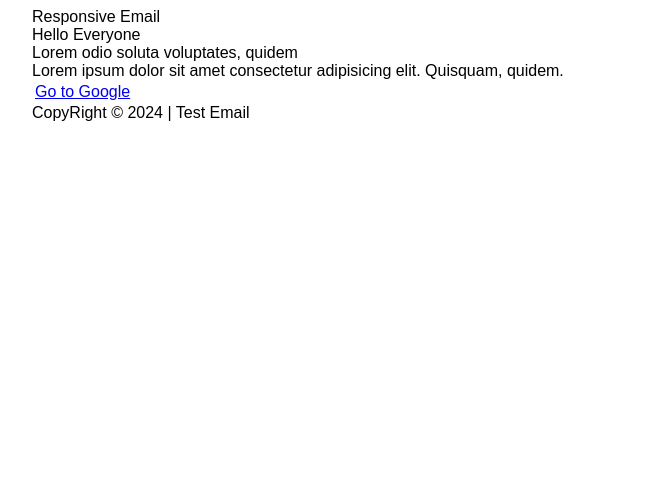
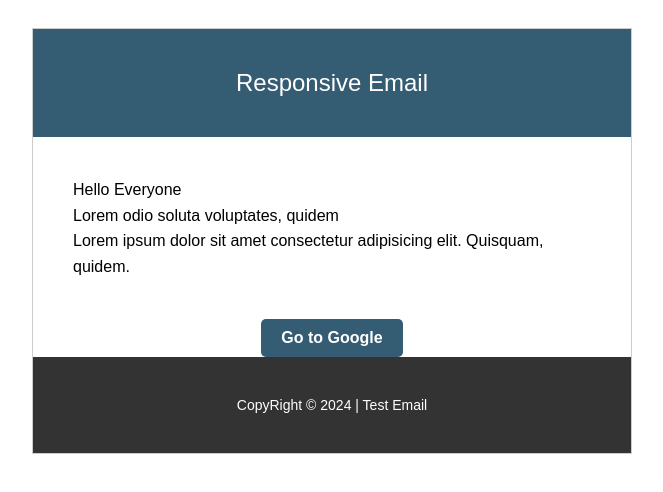
Before and after one commit to Ernestoc14/email-notifications, a plain HTML site: page index.html in a window 1280 px wide. Shown: the whole page, without its empty margins (308-971 px from the left). Drawn offline with Linux system fonts and the light colour scheme.

Commit message:
Feat: Adding Inline Styles

```diff
--- a/index.html
+++ b/index.html
@@ -5,20 +5,38 @@
     <meta name="viewport" content="width=device-width, initial-scale=1.0" />
     <title>Document</title>
   </head>
-  <body style="font-family: 'Poppins', Arial, sans-serif;">
+  <body style="font-family: 'Poppins', Arial, sans-serif">
     <table width="100%" cellpadding="0" cellspacing="0" border="0">
       <tr>
-        <td align="center">
-          <table width="600" cellpadding="0" cellspacing="0" border="0">
+        <td align="center" style="padding: 20px">
+          <table
+            class="content"
+            width="600"
+            cellpadding="0"
+            cellspacing="0"
+            border="0"
+            style="border-collapse: collapse; border: 1px solid #cccccc"
+          >
             <!-- EMAIL CONTENT -->
             <!-- Header -->
             <tr>
-              <td>Responsive Email</td>
+              <td
+                class="header"
+                style="
+                  background-color: #345c72;
+                  padding: 40px;
+                  text-align: center;
+                  color: white;
+                  font-size: 24px;
+                "
+              >
+                Responsive Email
+              </td>
             </tr>
 
             <!-- Body -->
             <tr>
-              <td>
+              <td class="body" style="padding: 40px; text-align: left; font-size: 16px; line-height: 1.6;">
                 Hello Everyone <br />
                 Lorem odio soluta voluptates, quidem
                 <br />
@@ -29,11 +47,11 @@
 
             <!-- Button Call to Action -->
             <tr>
-              <td>
-                <table>
+              <td style="padding: 0px 40px 0px 40px; text-align: center;">
+                <table cellspacing="0" cellpadding="0" style="margin: auto;">
                   <tr>
-                    <td>
-                      <a href="https://www.google.com">Go to Google</a>
+                    <td align="center" style="background-color: #345c72; padding: 10px 20px; border-radius: 5px;">
+                      <a href="https://www.google.com" target="_blank" style="color: #ffffff; text-decoration: none; font-weight: bold;">Go to Google</a>
                     </td>
                   </tr>
                 </table>
@@ -41,7 +59,7 @@
             </tr>
             <!-- Footer -->
             <tr>
-              <td>CopyRight &copy; 2024 | Test Email</td>
+              <td class="footer" style="background-color: #333333; padding: 40px; text-align: center; color: white; font-size: 14px;">CopyRight &copy; 2024 | Test Email</td>
             </tr>
           </table>
         </td>
```
